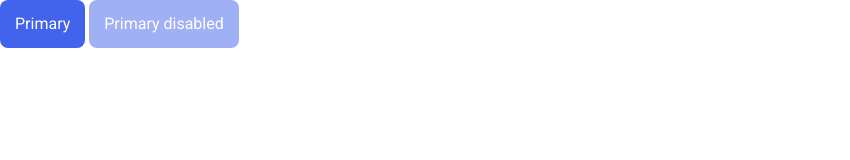
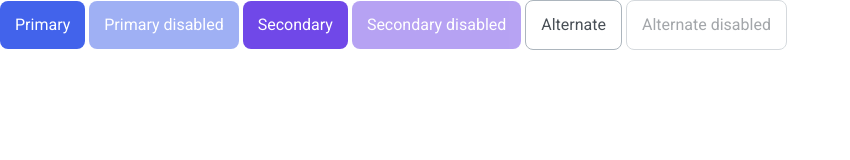
Before and after one commit to js-tasks-ru/htmlcss-20220317_dasha6, a website: page 03-lection1/01-button/index.html in a window 1280 px wide. Shown: the whole page, without its empty margins (0-850 px from the left). Drawn offline with Linux system fonts and the light colour scheme.

Commit message:
add solution for lection1/01-button

```diff
--- a/03-lection1/01-button/button.css
+++ b/03-lection1/01-button/button.css
@@ -13,9 +13,32 @@
 
 .button_primary {
     background-color: var(--primary);
+    transition: opacity 200ms ease-in-out, background 200ms ease-in-out;
 }
 
 .button_primary:hover {
     background-color: var(--primary-hover);
     cursor: pointer;
 }
+
+.button_secondary {
+    background-color: var(--secondary);
+    transition: opacity 200ms ease-in-out, background 200ms ease-in-out;
+}
+
+.button_secondary:hover {
+    background-color: var(--secondary-hover);
+    cursor: pointer;
+}
+
+.button_alternate {
+    border: 1px solid var(--grey-3);
+    border-radius: 8px;
+    color: var(--grey-4);
+    background-color: var(--white)
+}
+
+.button_alternate:hover {
+    border: 1px solid var(--black);
+    cursor: pointer;
+}
--- a/03-lection1/01-button/index.html
+++ b/03-lection1/01-button/index.html
@@ -8,5 +8,9 @@
     <body>
         <button class="button button_primary">Primary</button>
         <button disabled class="button button_primary">Primary disabled</button>
+        <button class="button button_secondary">Secondary</button>
+        <button disabled class="button button_secondary">Secondary disabled</button>
+        <button class="button button_alternate">Alternate</button>
+        <button disabled class="button button_alternate">Alternate disabled</button>
     </body>
 </html>
--- a/assets/css/main.css
+++ b/assets/css/main.css
@@ -5,7 +5,8 @@
     --white: #ffffff;
     --black: #212429;
     --pink: #F784AD;
-    --purple: #7048E8;
+    --purple-1: #7048E8;
+    --purple-2: #5028C6;
     --blue-1: #4263EB;
     --blue-2: #374FC7;
     --red: #F03D3E;
@@ -19,7 +20,8 @@
 
     --primary: var(--blue-1);
     --primary-hover: var(--blue-2);
-    --secondary: var(--purple);
+    --secondary: var(--purple-1);
+    --secondary-hover: var(--purple-2);
 }
 
 * {
```
